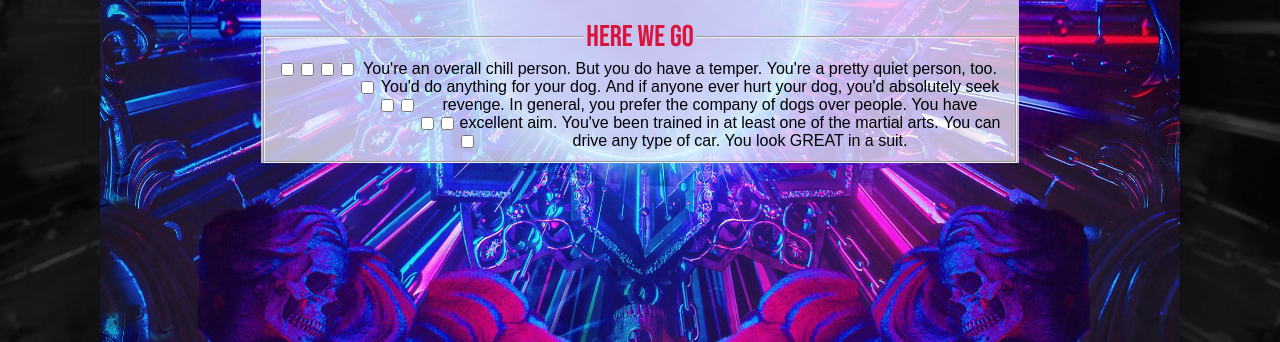
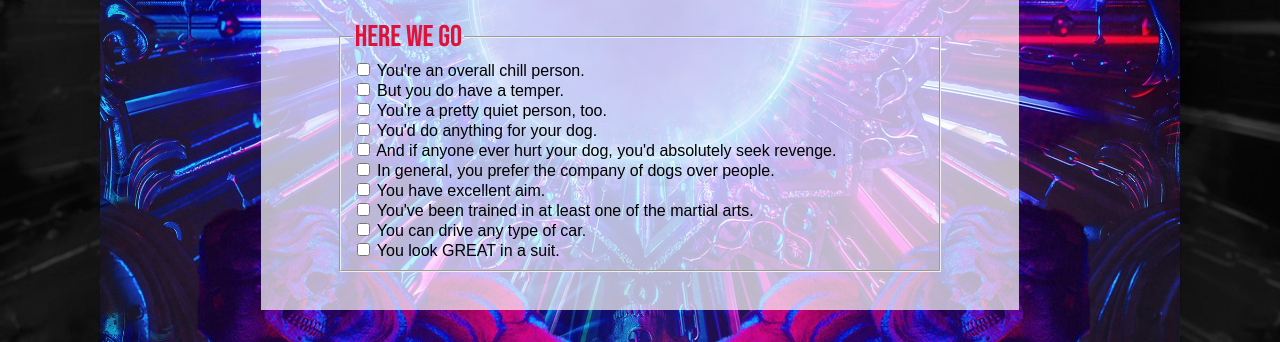
Before and after one commit to eminbulbul/john_wick_test, a plain HTML site: page john.html in a window 1280 px wide. Shown: the part 458-800 px from the top of the page. Drawn offline with Linux system fonts and the light colour scheme; a web font is replaced by a local one.

Commit message:
test texts aligned

```diff
--- a/john.css
+++ b/john.css
@@ -19,22 +19,11 @@ body {
 }
 
 /* aşağı kadar dizmek için ne yapmam lazım ? */
-
-#q2,
-#q1,
-#q3,
-#q4,
-#q5,
-#q6,
-#q7,
-#q8,
-#q9{
-    float: left;
+.container__test{
+    padding: 0 10% 5% 10%;
+    text-align: left;
 
 }
-
-
-
 
 .jw{
     font-family: 'Bebas Neue', cursive;
```
Also changed, not shown: john.html (+9 -9 lines).
